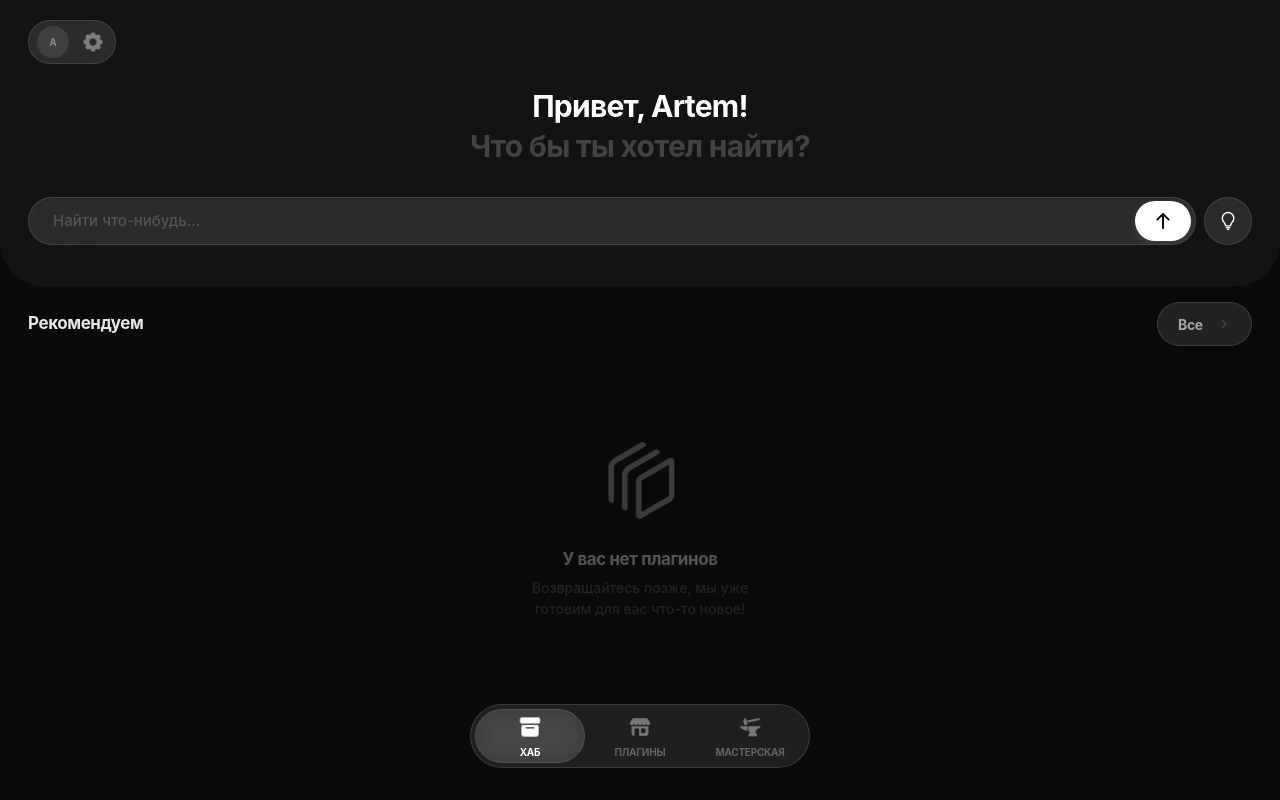
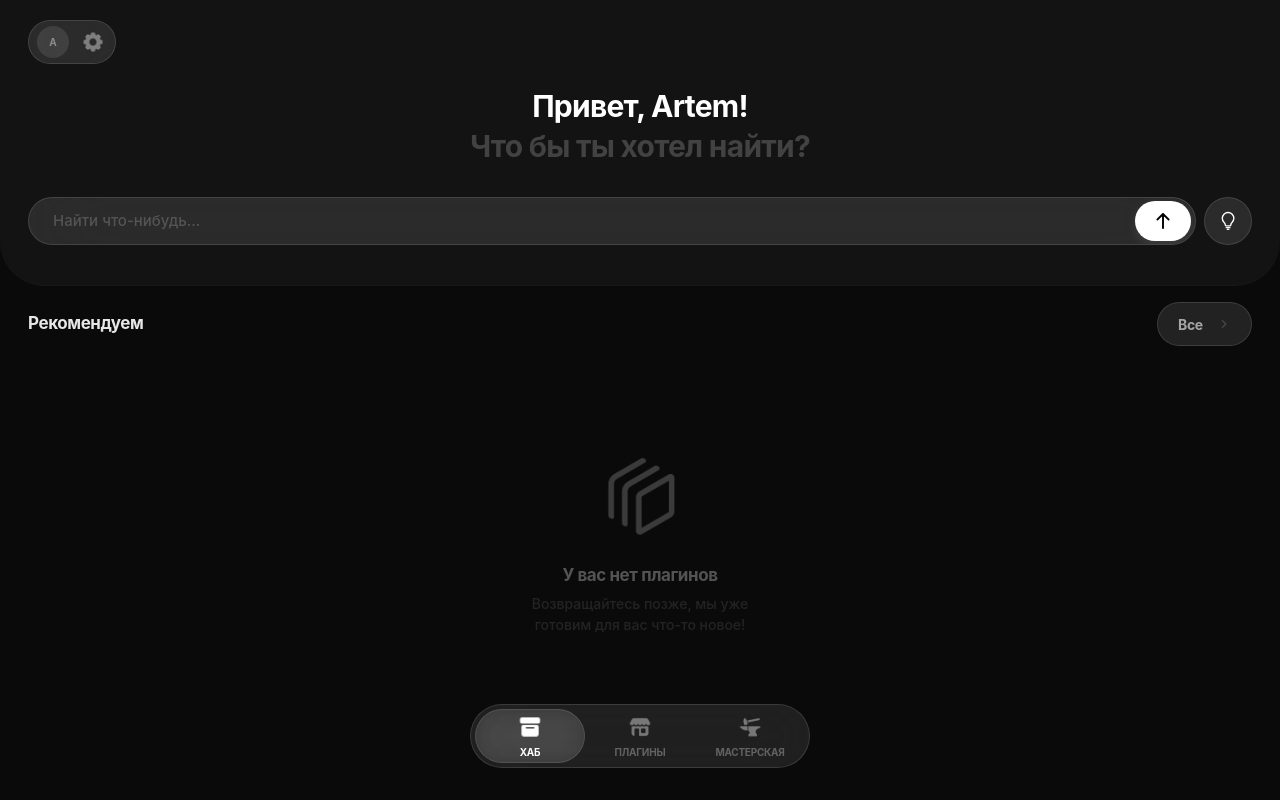
Before and after one commit to fugu70539/PluginBox, a Next.js app: page / in a window 1280 px wide. Built offline with nearby package versions, Linux system fonts and the light colour scheme.

Commit message:
Update EmptyHub.tsx

```diff
--- a/src/components/ui/hub/EmptyHub.tsx
+++ b/src/components/ui/hub/EmptyHub.tsx
@@ -5,7 +5,8 @@ import { motion } from "framer-motion";
 export const EmptyHub = () => {
   return (
     <div className="flex-1 w-full flex flex-col items-center justify-center text-center">
-      <div className="flex flex-col items-center -mt-32">
+      {/* Смещение вверх для компенсации таббара и поднятого заголовка */}
+      <div className="flex flex-col items-center -mt-24">
         <motion.div
           initial={{ opacity: 0, scale: 0.8 }}
           animate={{ opacity: 1, scale: 1 }}
```
